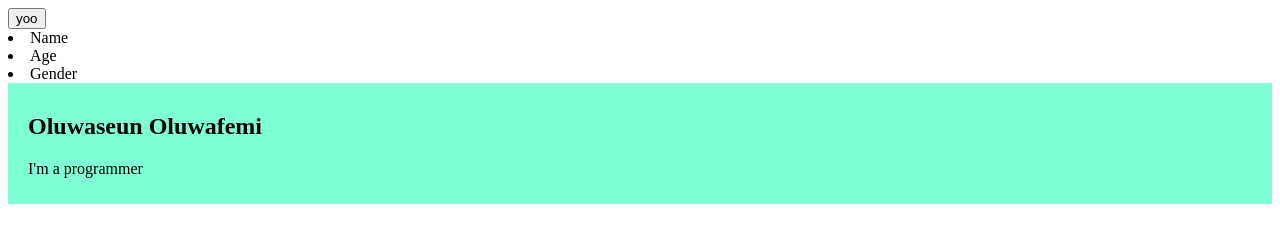
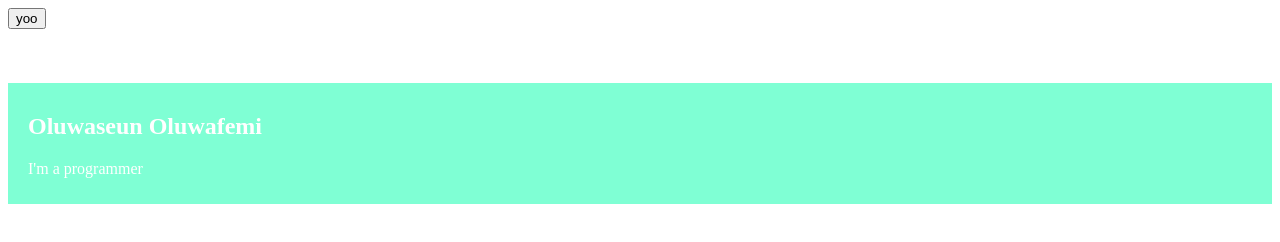
Before and after one commit to Oluwaseun2003/gitassignment, a plain HTML site: page index.html in a window 1280 px wide. Drawn offline with Linux system fonts and the light colour scheme.

Commit message:
commit 4

```diff
--- a/index.css
+++ b/index.css
@@ -1,4 +1,7 @@
-
+body{
+    color: #fff;
+    font-family: 'Times New Roman', Times, serif;
+}
 
 .sec-1{
     background-color: aquamarine;
```
